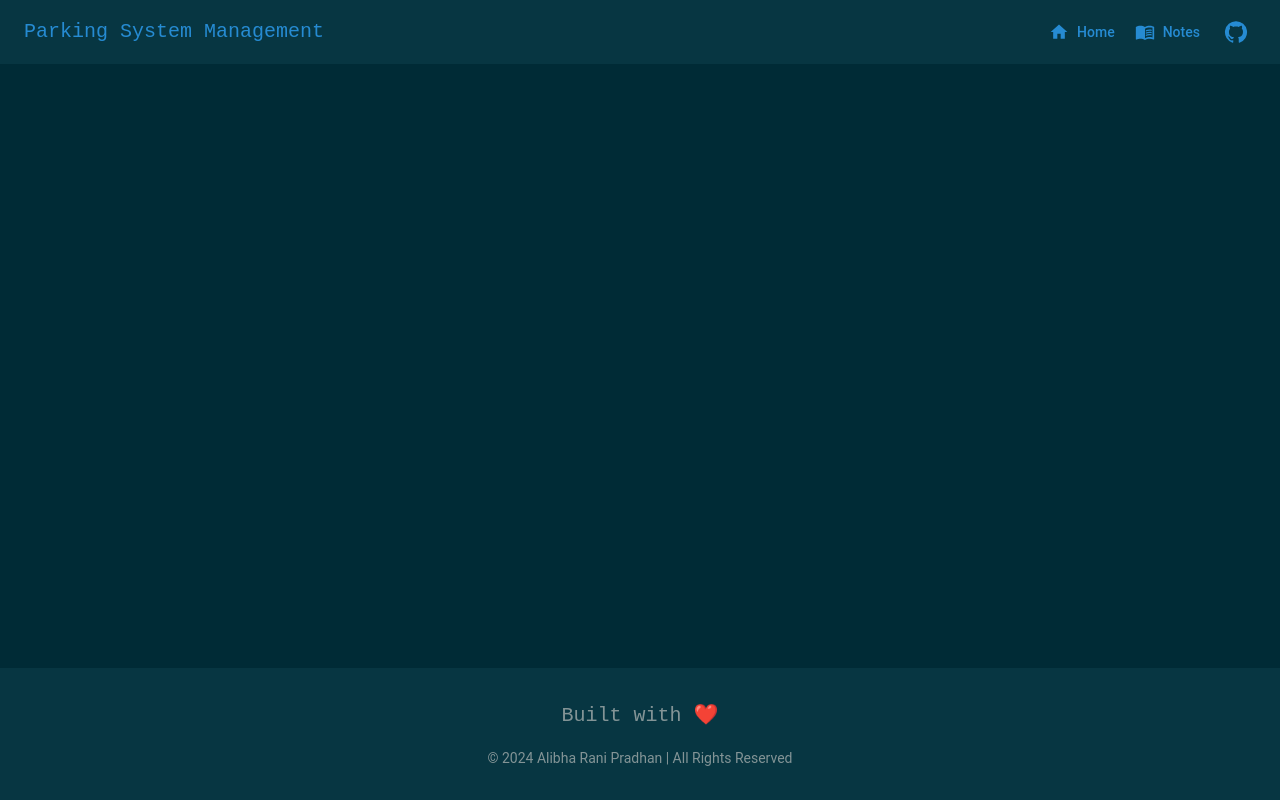
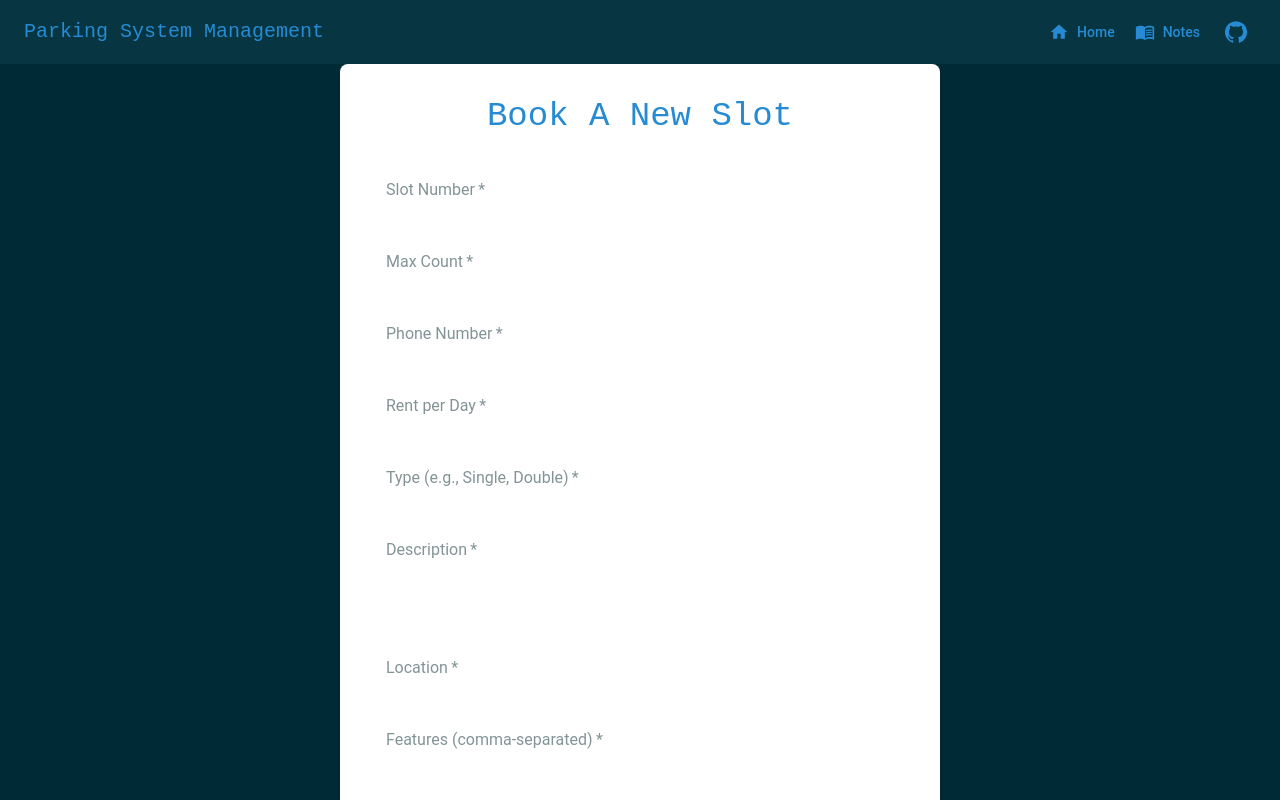
Before and after one commit to alibha04/parkingSystem, a React (Create React App) app in the folder frontEnd/client/: page /createSlotList in a window 1280 px wide. Shown: the top 800 px of the page. Built offline with nearby package versions, Linux system fonts and the light colour scheme.

Commit message:
frontend updated

```diff
--- a/frontEnd/client/src/App.js
+++ b/frontEnd/client/src/App.js
@@ -3,6 +3,7 @@ import { Route, Routes } from 'react-router-dom'; // No need to import Router an
 import { ThemeProvider } from '@mui/material/styles';
 import { CssBaseline, Box } from '@mui/material';
 import solarizedDarkTheme from './theme/solarizedDarkTheme' ;
+import CreateSlot from './components/CreateSlot';
 
 import Navbar from './components/Navbar';
 import Footer from './components/Footer';
@@ -31,6 +32,7 @@ const App = () => {
         >
           <Routes>
             <Route path="/" element={<HomePage />} />
+            <Route path="/createSlotList" element={<CreateSlot />} />
             {/* Uncomment and add these routes as needed */}
             {/* <Route path="/about-us" element={<AboutUs />} /> */}
             {/* <Route path="/show-rooms" element={<ShowRooms />} /> */}
--- a/frontEnd/client/src/components/createLot.js
+++ b/frontEnd/client/src/components/CreateSlot.js
@@ -10,7 +10,7 @@ import {
 } from '@mui/material';
 import axios from 'axios';
 
-const CreateLot = () => {
+const CreateSlot = () => {
   const navigate = useNavigate();
   const [slot, setSlot] = useState({
     name: '',
@@ -38,7 +38,7 @@ const CreateLot = () => {
     try {
       // Send POST request
       await axios.post('http://localhost:5000/Slots', {
-        ...room,
+        ...slot,
         features: slot.features.split(',').map((item) => item.trim()),
       });
 
@@ -230,4 +230,4 @@ const CreateLot = () => {
   );
 };
 
-export default CreateLot;
+export default CreateSlot;
--- a/frontEnd/client/src/components/HomePage.js
+++ b/frontEnd/client/src/components/HomePage.js
@@ -15,7 +15,7 @@ const HomePage = () => {
       <Box mt={4}>
         <Button
           component={Link}
-          to="/createLotList" // Updated to link to the ShowBookList component
+          to="/CreateSlotList" // Updated to link to the ShowBookList component
           color="primary"
           variant="contained"
         >
```
